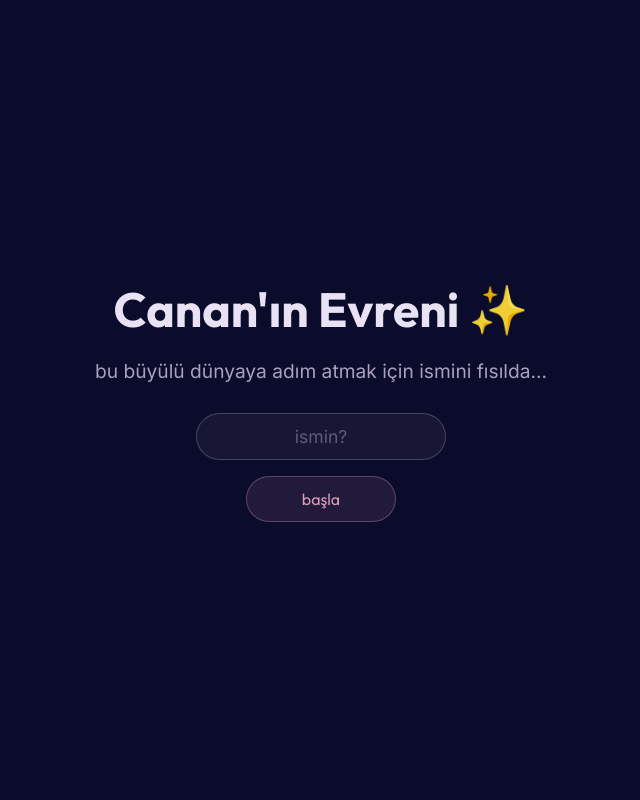
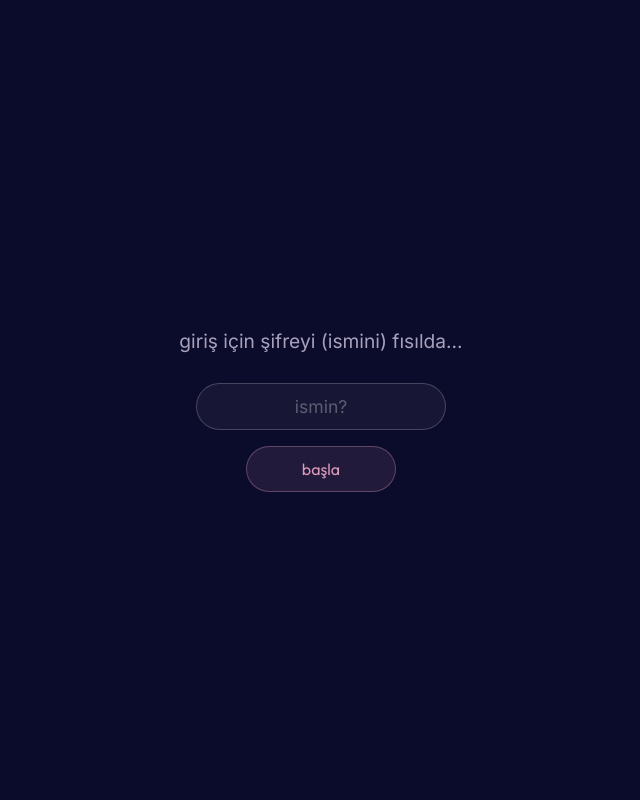
Before and after one commit to itu-itis25-tuncery24/Cnn, a plain HTML site: page index.html in a window 1280 px wide. Shown: the top 800 px of the page, without its empty margins (319-959 px from the left). Drawn offline with Linux system fonts and the light colour scheme.

Commit message:
Update title and welcome message in index.html

```diff
--- a/index.html
+++ b/index.html
@@ -4,7 +4,7 @@
     <meta charset="UTF-8">
     <meta name="viewport" content="width=device-width, initial-scale=1.0, maximum-scale=1.0, user-scalable=no, viewport-fit=cover">
     <meta name="description" content="Canan'ın Evreni — Sana özel bir dünya, sonsuz bir hikaye.">
-    <title>Canan'ın Evreni ✨</title>
+    <title>✨</title>
     <link rel="preconnect" href="https://fonts.googleapis.com">
     <link rel="preconnect" href="https://fonts.gstatic.com" crossorigin>
     <link href="https://fonts.googleapis.com/css2?family=Outfit:wght@200;300;400;600;700&family=Inter:wght@200;300;400&family=Dancing+Script:wght@400;600;700&display=swap" rel="stylesheet">
@@ -14,8 +14,8 @@
 <body>
     <!-- Welcome Screen -->
     <div id="welcome-screen" class="welcome-screen active">
-        <h2>Canan'ın Evreni ✨</h2>
-        <p>bu büyülü dünyaya adım atmak için ismini fısılda...</p>
+        <h2></h2>
+        <p>giriş için şifreyi (ismini) fısılda...</p>
         <form id="welcome-form">
             <input type="text" id="welcome-name" placeholder="ismin?" autocomplete="off" required>
             <button type="submit">başla</button>
```
